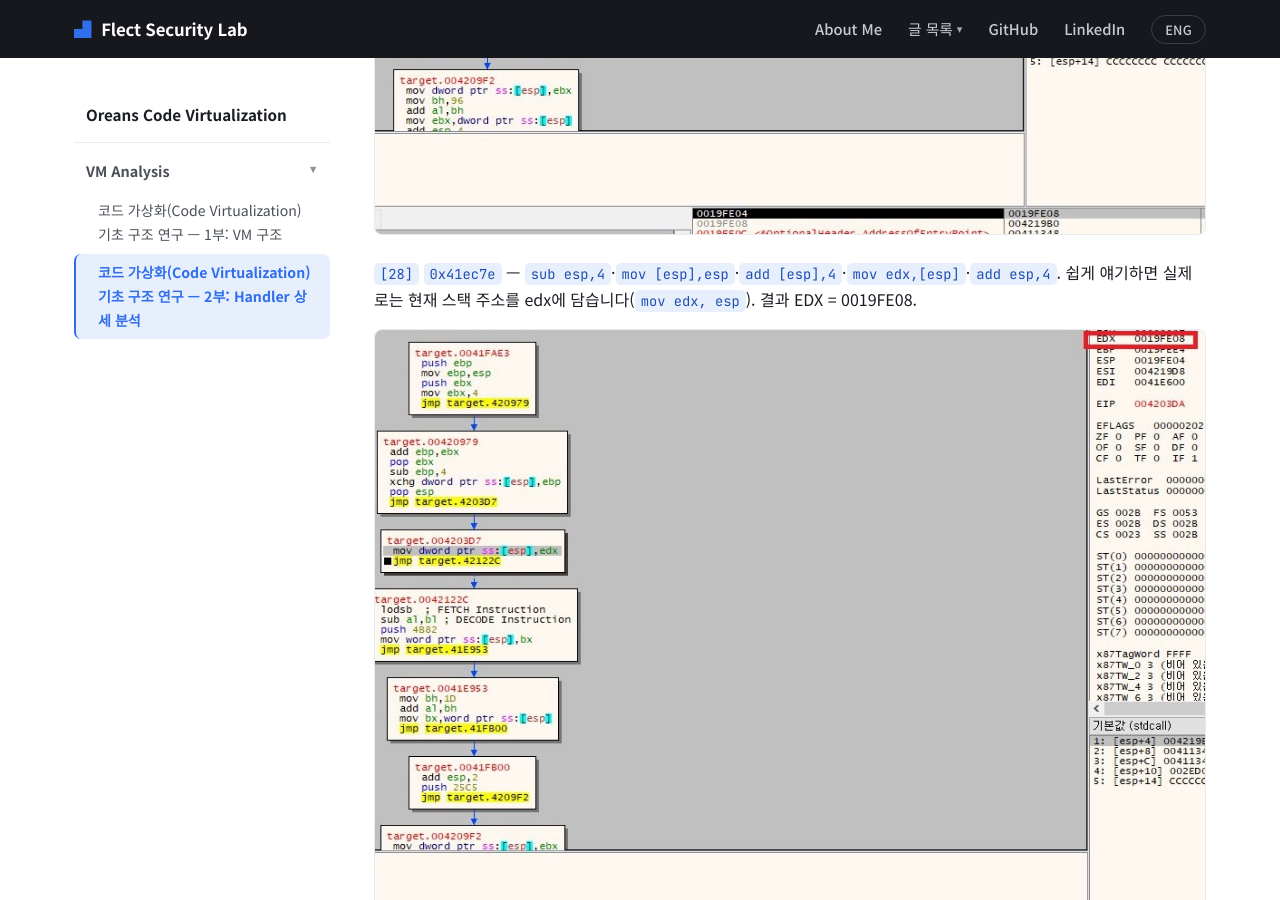
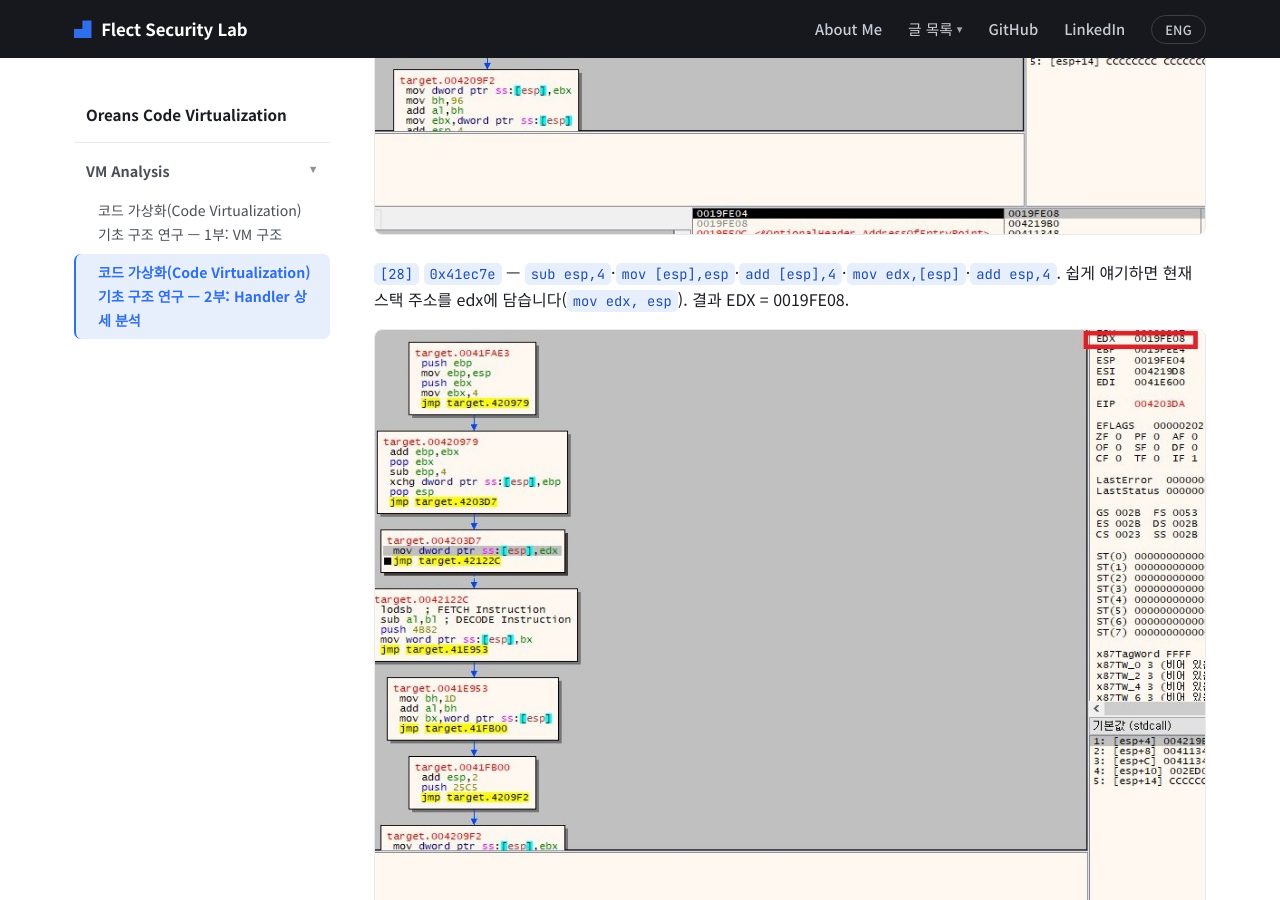
Before and after one commit to LeeGwan/LeeGwan.github.io, a Jekyll site: the page built from _ko/2026-05-30-oreans-vm-2.md, in a window 1280 px wide and 900 px high, scrolled down 7188 px. Built offline with Jekyll 4.4.1, drawn with Linux system fonts in a browser that asks for light colours.

Commit message:
Update 2026-05-30-oreans-vm-2.md

```diff
--- a/_ko/2026-05-30-oreans-vm-2.md
+++ b/_ko/2026-05-30-oreans-vm-2.md
@@ -165,7 +165,7 @@
 
 ![0x41ec7e](/assets/img/Code Virtualization/Code Virtualization-2/part2/0x41ec7e.png)
 
-`[28]` `0x41ec7e` — `sub esp,4`·`mov [esp],esp`·`add [esp],4`·`mov edx,[esp]`·`add esp,4`. 쉽게 얘기하면 실제로는 현재 스택 주소를 edx에 담습니다(`mov edx, esp`). 결과 EDX = 0019FE08.
+`[28]` `0x41ec7e` — `sub esp,4`·`mov [esp],esp`·`add [esp],4`·`mov edx,[esp]`·`add esp,4`. 쉽게 얘기하면 현재 스택 주소를 edx에 담습니다(`mov edx, esp`). 결과 EDX = 0019FE08.
 
 ![0x41fae3](/assets/img/Code Virtualization/Code Virtualization-2/part2/0x41fae3.png)
 
```
